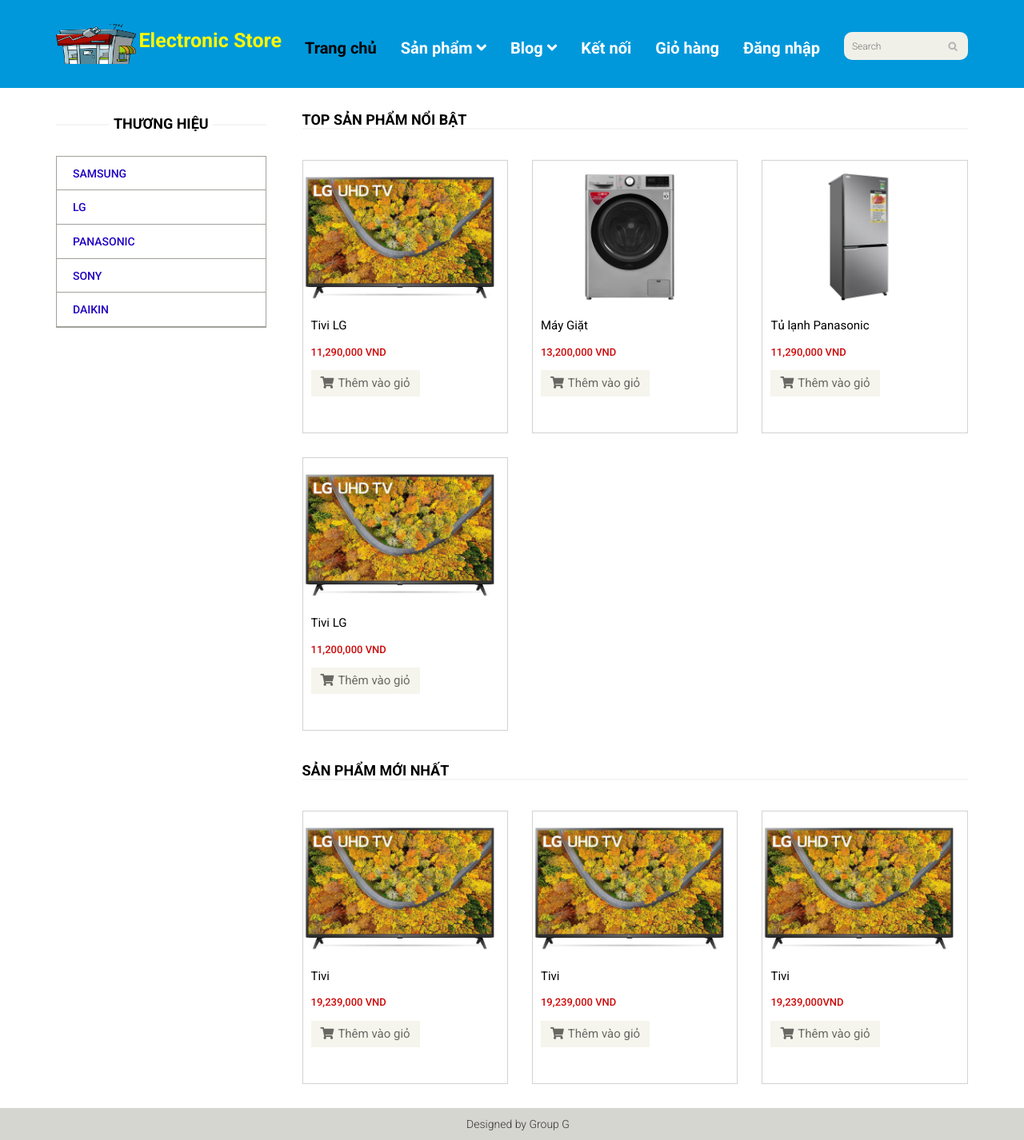
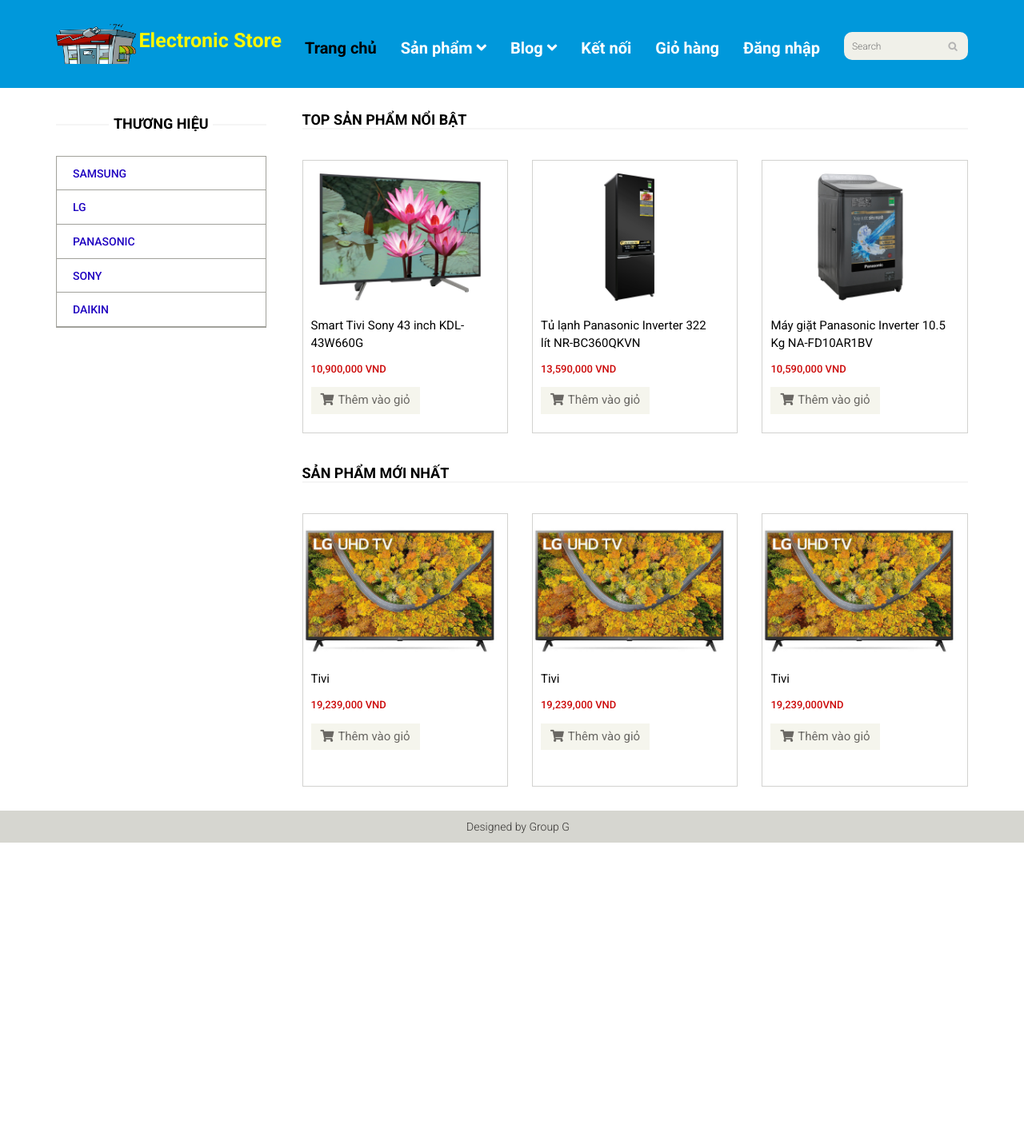
Before and after one commit to sangtruong0317/CDW1_Project, a PHP site: page / in a window 1280 px wide. Shown: the whole page at 80% size. After the commit the page ends 1054 px from the top, so only its background shows below. Run offline with PHP 8.4, Linux system fonts and the light colour scheme; data comes from the database, SQL or seed files in the repository.

Commit message:
create feature getPopularProduct

```diff
--- a/index.php
+++ b/index.php
@@ -36,66 +36,30 @@
                              <!--features_items-->
                              <h2 class="title text-center">Top Sản Phẩm Nổi Bật</h2>
                              <!-- Foreach here -->
+                             <?php foreach ($product->getPopularProducts() as $value) { ?>
                                  <div class="col-sm-4">
                                      <div class="product-image-wrapper">
                                          <div class="single-products">
                                              <div class="productinfo text-center">
-                                                <a href="">
-                                                    <img class="hinhanh" src="./images/lg-4k-55.jpg" alt=""/>
-                                                    <p><a class="name-products" href="detail.php">Tivi LG</a></p>
-                                                    <h2>11,290,000 VND</h2>
+                                                 <a href="detail.php?id=<?php echo $value['ID'] ?>">
+                                                     <img class="hinhanh" src="images/<?php echo $value['pro_image'] ?>" alt="" />
+                                                     <p><a class="name-products" href="detail.php?id=<?php echo $value['ID'] ?>"><?php echo $value['name'] ?></a></p>
+                                                     <h2><?php echo number_format($value['price']) ?> VND</h2>
                                                      <p></p>
                                                      <a href="" class="btn btn-default add-to-cart"><i class="fa fa-shopping-cart"></i>Thêm vào giỏ</a>
                                                  </a>
                                              </div>
+                                             <!-- <div class="product-overlay">
+                                                 <div class="overlay-content">
+                                                     <h2><?php echo number_format($value['price']) ?> VND</h2>
+                                                     <p><a href="detail.php?id=<?php echo $value['ID'] ?>"><?php echo $value['name'] ?></a></p>
+                                                     <a href="cart.php?id=<?php echo $value['ID'] ?>" class="btn btn-default add-to-cart"><i class="fa fa-shopping-cart"></i>Thêm vào giỏ</a>
+                                                 </div>
+                                             </div> -->
                                          </div>
                                      </div>
                                  </div>
-                                <div class="col-sm-4">
-                                    <div class="product-image-wrapper">
-                                        <div class="single-products">
-                                            <div class="productinfo text-center">
-                                                <a href="">
-                                                    <img class="hinhanh" src="./images/may-giat-lg-fv1409s2v-1-1-org.jpg" alt=""/>
-                                                    <p><a class="name-products" href="detail.php">Máy Giặt</a></p>
-                                                    <h2>13,200,000 VND</h2>
-                                                    <p></p>
-                                                    <a href="" class="btn btn-default add-to-cart"><i class="fa fa-shopping-cart"></i>Thêm vào giỏ</a>
-                                                </a>
-                                            </div>
-                                        </div>
-                                    </div>
-                                </div>
-                                <div class="col-sm-4">
-                                    <div class="product-image-wrapper">
-                                        <div class="single-products">
-                                            <div class="productinfo text-center">
-                                                <a href="">
-                                                    <img class="hinhanh" src="./images/tu-lanh-panasonic-nr-bv280qsvn-2-org.jpg" alt=""/>
-                                                    <p><a class="name-products" href="detail.php">Tủ lạnh Panasonic</a></p>
-                                                    <h2>11,290,000 VND</h2>
-                                                    <p></p>
-                                                    <a href="" class="btn btn-default add-to-cart"><i class="fa fa-shopping-cart"></i>Thêm vào giỏ</a>
-                                                </a>
-                                            </div>
-                                        </div>
-                                    </div>
-                                </div>
-                                <div class="col-sm-4">
-                                    <div class="product-image-wrapper">
-                                        <div class="single-products">
-                                            <div class="productinfo text-center">
-                                                <a href="">
-                                                    <img class="hinhanh" src="./images/lg-4k-55.jpg" alt=""/>
-                                                    <p><a class="name-products" href="detail.php">Tivi LG</a></p>
-                                                    <h2>11,200,000 VND</h2>
-                                                    <p></p>
-                                                    <a href="" class="btn btn-default add-to-cart"><i class="fa fa-shopping-cart"></i>Thêm vào giỏ</a>
-                                                </a>
-                                            </div>
-                                        </div>
-                                    </div>
-                                </div>
+                             <?php } ?>
                          </div>
 
                          <div class="new_items">
--- a/models/product.php
+++ b/models/product.php
@@ -13,7 +13,13 @@
     //Viet phuong thuc lay ra 3 sp moi nhat
 
     //Viet phuong thuc lay ra 3 san pham noi bat
-
+    function getPopularProducts(){
+        $sql = self::$connection->prepare("SELECT * FROM products WHERE feature = 1 LIMIT 3 ");
+        $sql->execute();//return an object
+        $items = array();
+        $items = $sql->get_result()->fetch_all(MYSQLI_ASSOC);
+        return $items; //return an array
+    }
     //Hàm viết ra danh sách tất cả sản phẩm (phân trang)
 
     //Viet phuong thuc lay ra san pham theo ID
```
Lines whose indentation alone changed are shown as unchanged.
